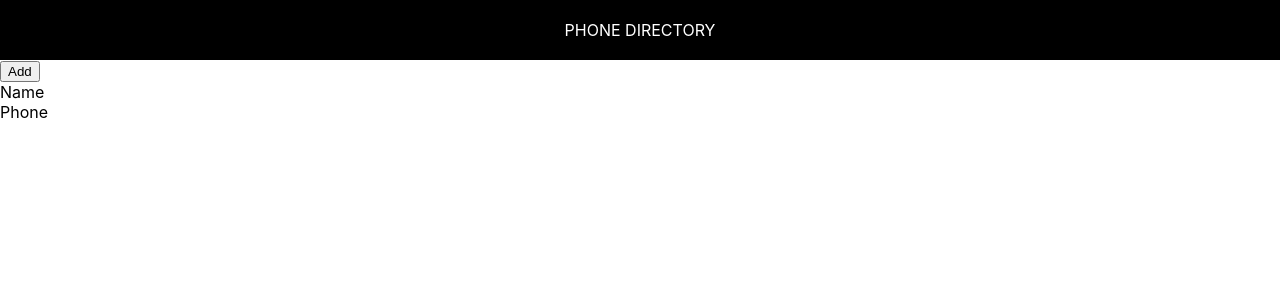
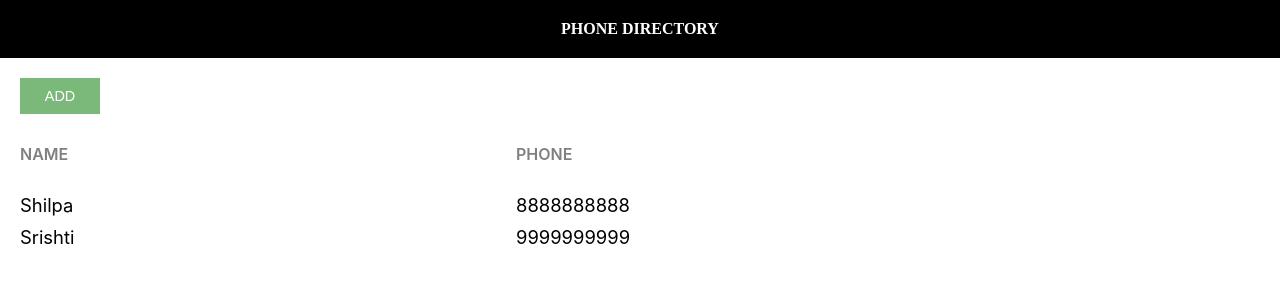
Before and after one commit to bharatharu/phone-directory, a React (Create React App) app: page / in a window 1280 px wide. Shown: the top 300 px of the page. Built offline with nearby package versions, Linux system fonts and the light colour scheme.

Commit message:
Rendered Subscribers Dynamically

```diff
--- /dev/null
+++ b/src/App.css
@@ -0,0 +1,43 @@
+.component-body-container {
+    padding: 20px;
+}
+
+.custom-btn {
+    padding: 10px;
+    border: none;
+    text-transform: uppercase;
+    width: 80px;
+    font-size: 0.9rem;
+    cursor: pointer;
+    outline: none;
+}
+
+.add-btn {
+    background: #7ab97a;
+    color: #fff;
+}
+
+.grid-container {
+    display: grid;
+    grid-template-columns: 40% 30% auto;
+    margin-bottom: 10px;
+}
+
+.heading-container {
+    margin: 30px 0 30px 0;
+    width: 100%;
+}
+
+.grid-item {
+    background-color: rgba(255, 255, 255, 0.8);
+    font-size: 1.15rem;
+    word-wrap: break-word;
+    padding-right: 10px;
+}
+
+.name-heading, .phone-heading {
+    font-size: 1rem;
+    font-weight: 600;
+    color: #808080;
+    text-transform: uppercase;
+}
--- a/src/App.js
+++ b/src/App.js
@@ -1,19 +1,42 @@
-import React, { Component } from "react";
-import Header from './Header';
+import React, { Component } from 'react';
+import Header from './Header.js';
+import './App.css';
 
 class App extends Component {
   render() {
+    let subscribers = [
+      {
+        id: 1,
+        name: "Shilpa",
+        phone: "8888888888"
+      },
+      {
+        id: 1,
+        name: "Srishti",
+        phone: "9999999999"
+      }
+    ]
     return (
       <div>
-        <Header/>
-        <button>Add</button>
-        <div>
-          <span>Name</span> <br/>
-          <span>Phone</span>
+        <Header />
+        <div className="component-body-container">
+          <button className="custom-btn add-btn">Add</button>
+
+          <div className="grid-container heading-container">
+            <span className="grid-item name-heading">Name</span>
+            <span className="grid-item phone-heading">Phone</span>
+          </div>
+          {
+            subscribers.map(sub=>{
+              return <div key={sub.id} className="grid-container">
+                <span className="grid-item">{sub.name}</span>
+                <span className="grid-item">{sub.phone}</span>
+              </div>
+            })
+          }
         </div>
       </div>
-
-    );
+      );
   }
 }
 
--- a/src/Header.css
+++ b/src/Header.css
@@ -1,5 +1,6 @@
 .header{
-
+    font-family:'Times New Roman', Times, serif;
+    font-weight: bold;
     text-align: center;
     background: black;
     color: white;
```
